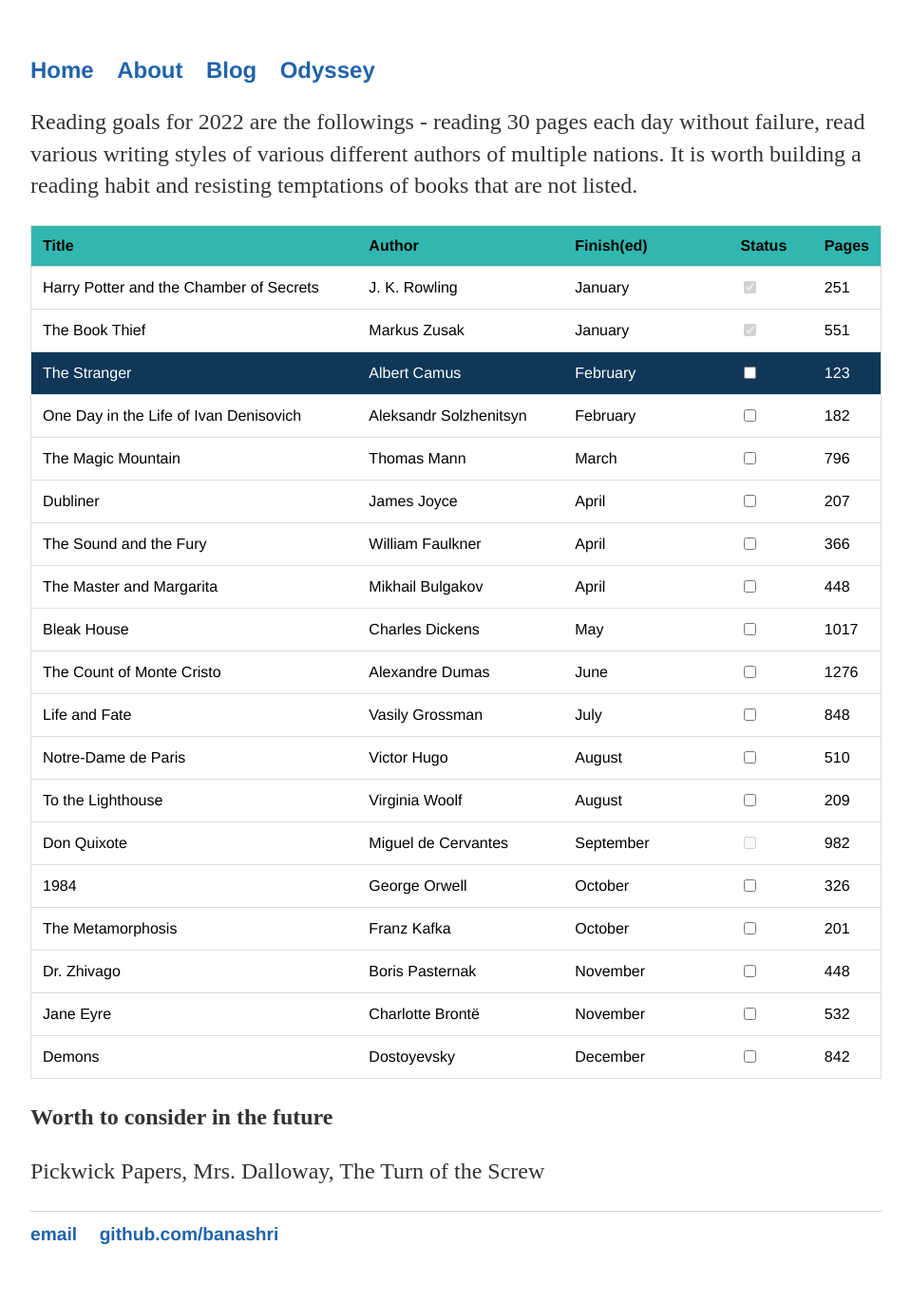
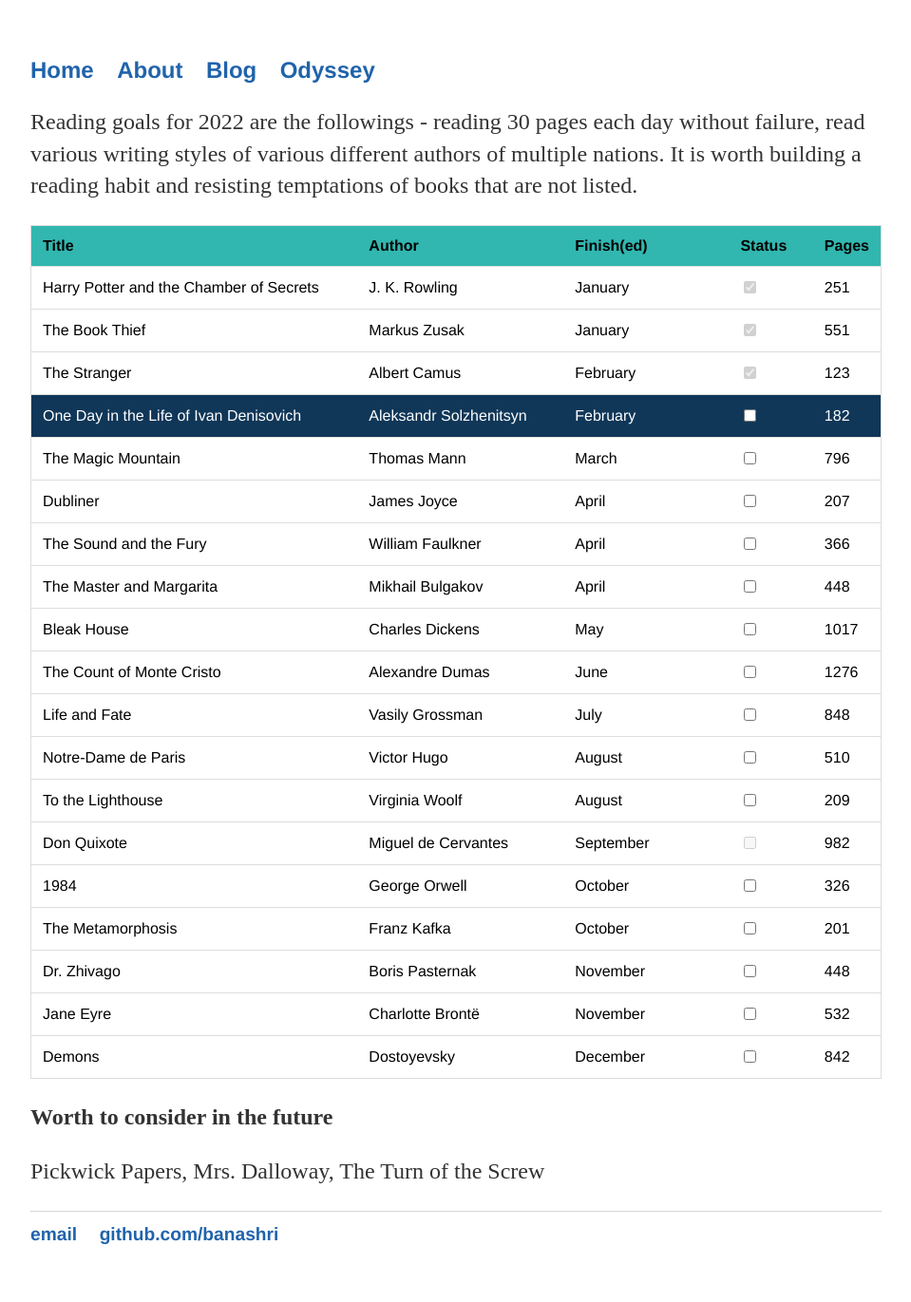
Before and after one commit to Banashri/banashri.github.io, a Jekyll site: the page built from books/2022.md, in a window 1280 px wide. Shown: the whole page at 95% size, without its empty margins (160-1119 px from the left). Built offline with Jekyll 4.4.1, drawn with Linux system fonts in a browser that asks for light colours.

Commit message:
finished

```diff
--- a/books/2022.md
+++ b/books/2022.md
@@ -31,14 +31,14 @@
     <td><input type="checkbox" checked="true" disabled="true"/></td>
     <td>551</td>
   </tr>
-  <tr class="ongoing">
+  <tr>
     <td>The Stranger</td>
     <td>Albert Camus</td>
     <td>February</td>
-    <td><input type="checkbox"/></td>
+    <td><input type="checkbox" checked="true" disabled="true"/></td>
     <td>123</td>
   </tr>
-  <tr>
+  <tr class="ongoing">
     <td>One Day in the Life of Ivan Denisovich</td>
     <td>Aleksandr Solzhenitsyn</td>
     <td>February</td>
```
